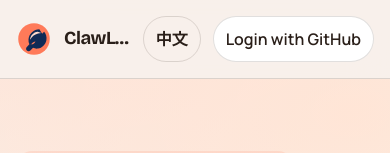
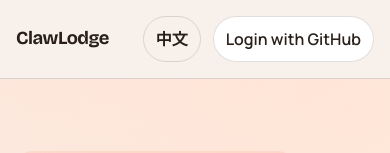
Before and after one commit to memepilot/clawlodge, a Next.js app: page / in a window 390 px wide. Shown: the top 153 px of the page. Built offline with nearby package versions, Linux system fonts and the light colour scheme; no server answers; the database is empty.

Commit message:
Hide the brand icon on mobile

```diff
--- a/app/globals.css
+++ b/app/globals.css
@@ -1971,6 +1971,14 @@ main {
   }
 
   .brand-name {
+    gap: 0;
+  }
+
+  .brand-mark {
+    display: none;
+  }
+
+  .brand-name {
     flex: 1 1 0;
   }
 
```
